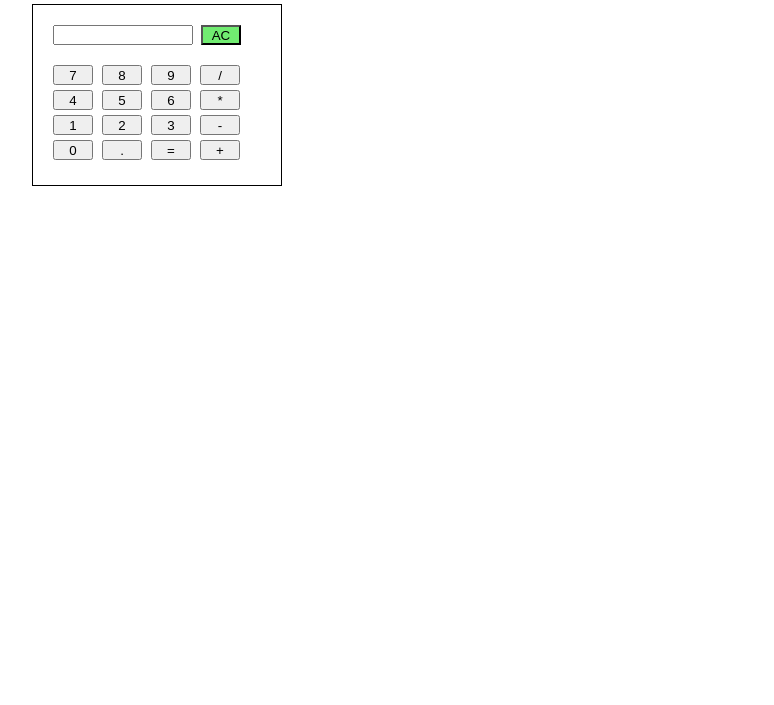
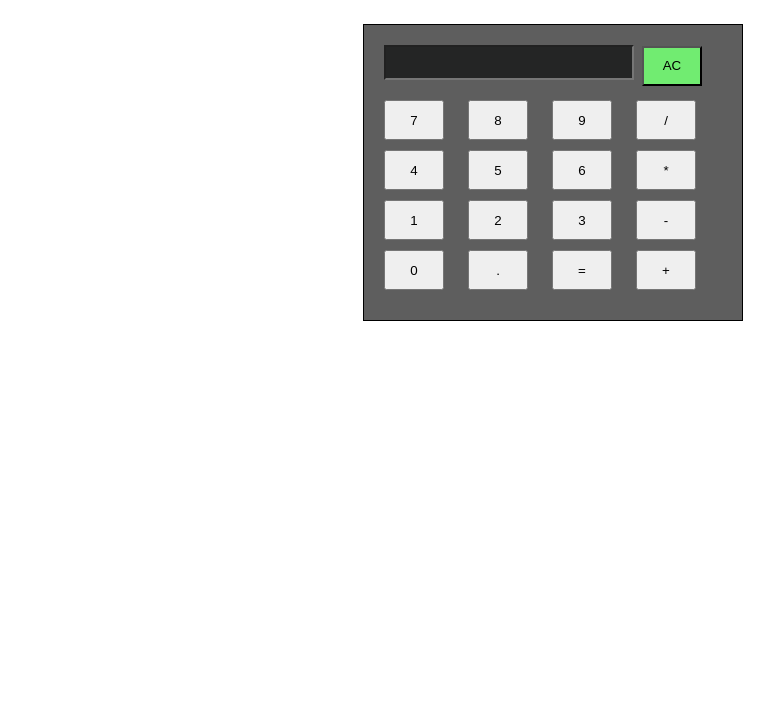
Before and after one commit to Ishan0704/CODEWAY-Task-1, a plain HTML site: page Level-1 Task-2/index.html in a window 1280 px wide. Shown: the part 95-800 px from the top of the page, without its empty margins (37-811 px from the left). Drawn offline with Linux system fonts and the light colour scheme.

Commit message:
Styling applied

```diff
--- a/Level-1 Task-2/style.css
+++ b/Level-1 Task-2/style.css
@@ -1,42 +1,49 @@
 @font-face {
-    font-family: header;
-    src: url(header1.otf);
+    font-family: custom;
+    src: url(digital-7\ \(mono\ italic\).ttf);
 }
 *{
     box-sizing: border-box;
     padding:0px;
     margin:0px;
 }
+
 .container{
-    margin:20px;
-    margin-left:69px;
+    margin:40px;
+    margin-left:400px;
     padding:20px;
     border: black solid 1px;
-    max-width:250px;
+    /* max-width:250px; */
+    width: 380px;
+    background-color: rgba(19, 18, 18, 0.678);
+
 }
 .container >div{
     margin-bottom: 5px;
 
 }
 input[type="text"]{
-    width:140px;
-    height: 20px;
-    margin-bottom: 20px;;
+    width:250px;
+    height:35px;
+    margin-bottom: 20px;
+    background-color: rgb(36, 37, 37);
+    color: rgb(216, 245, 86);
+    font-family: custom;
+    font-size: 28px;
 }
 button{
-    width:40px;
-    height:20px;
-    margin-right: 5px;
+    width:60px;
+    height:40px;
+    margin-right: 20px;
+    margin-bottom: 5px;
 }
 #ac{
     margin-left: 4px;
     background-color: rgb(113, 236, 113);
-
-
 }
 .calc{
     margin-top: 50px;
-    margin-left:69px;
+    margin-left:400px;
     font-family: cursive;
     font-size: 25px;
 }
```
Also changed, not shown: Level-1 Task-2/digital-7 (mono italic).ttf (added), Level-1 Task-2/readme.txt (added).
